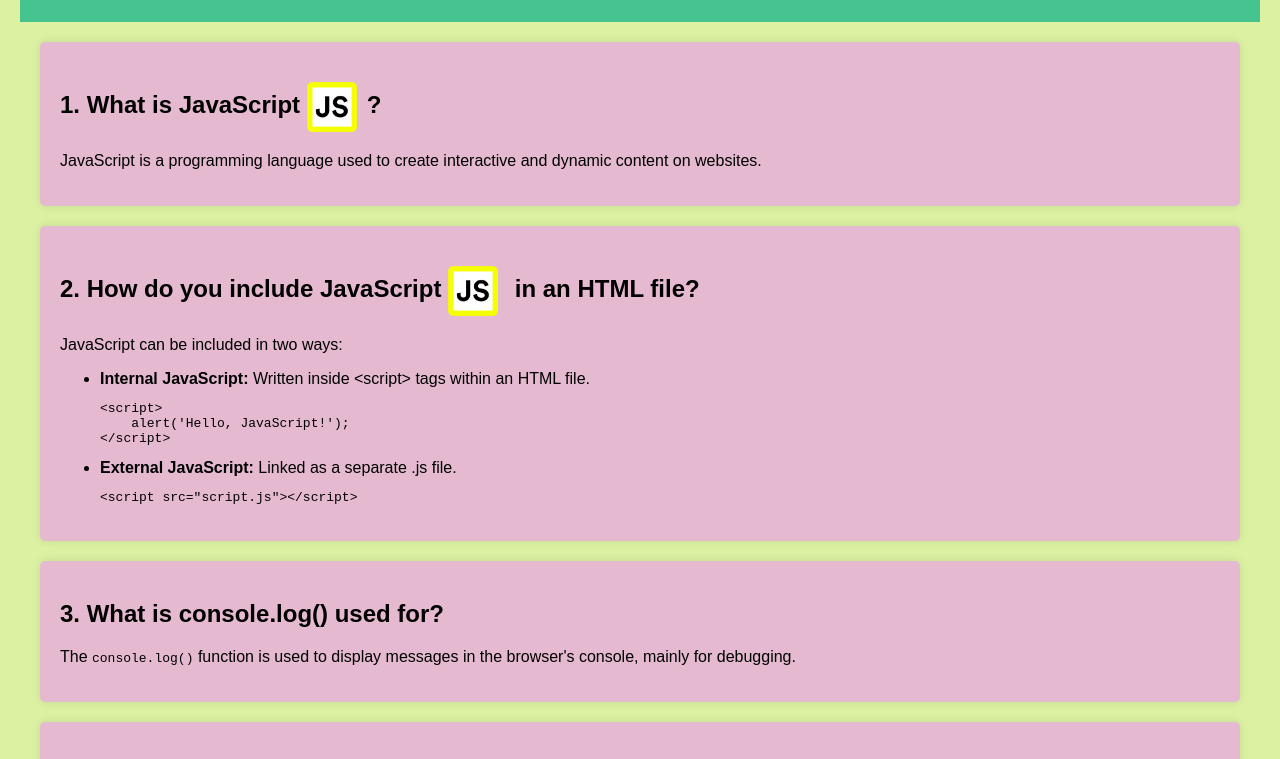
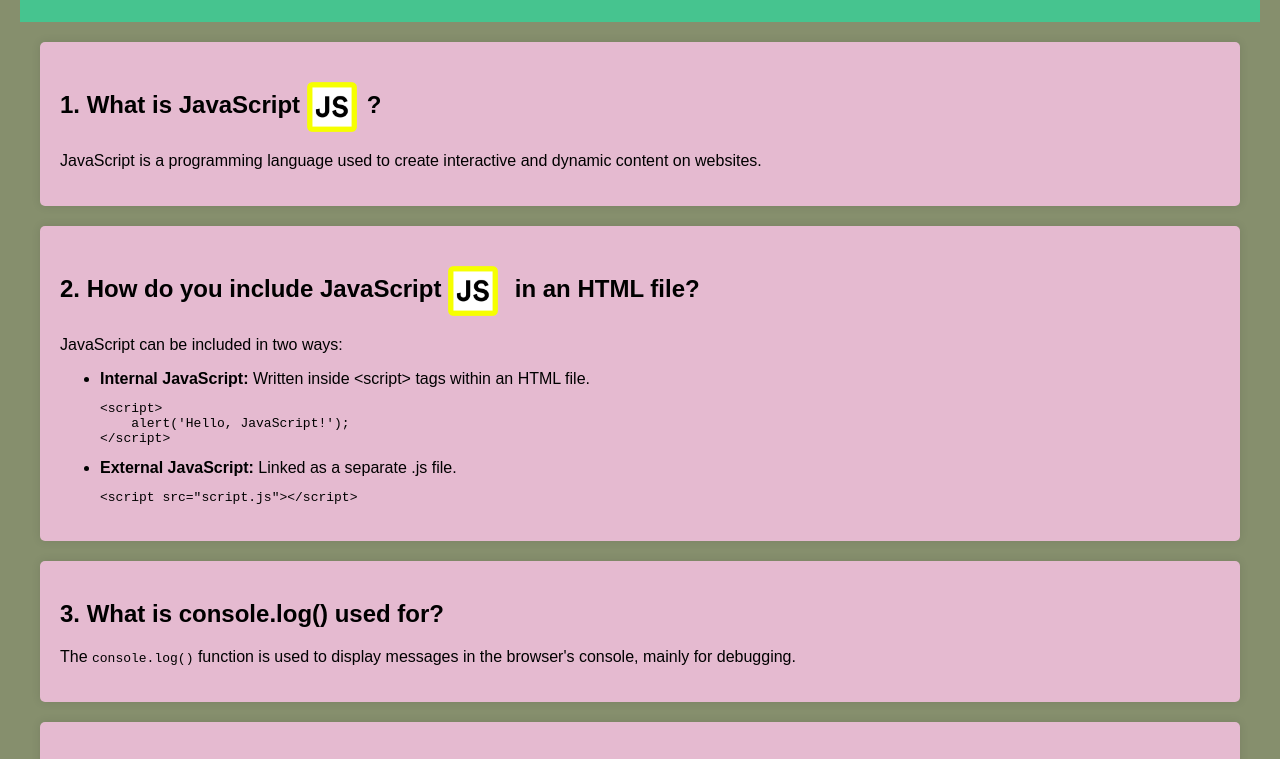
Before and after one commit to gulfamkhan2308/js_intro, a plain HTML site: page index.html in a window 1280 px wide. Shown: the part 158-917 px from the top of the page. Drawn offline with Linux system fonts and the light colour scheme.

Commit message:
bg colour

```diff
--- a/styles.css
+++ b/styles.css
@@ -2,7 +2,7 @@ body {
     font-family: Arial, sans-serif;
     margin: 20px;
     padding: 0;
-    background-color: #dcf1a2;
+    background-color: #868f6d;
 }
 header {
     text-align: center;
```
